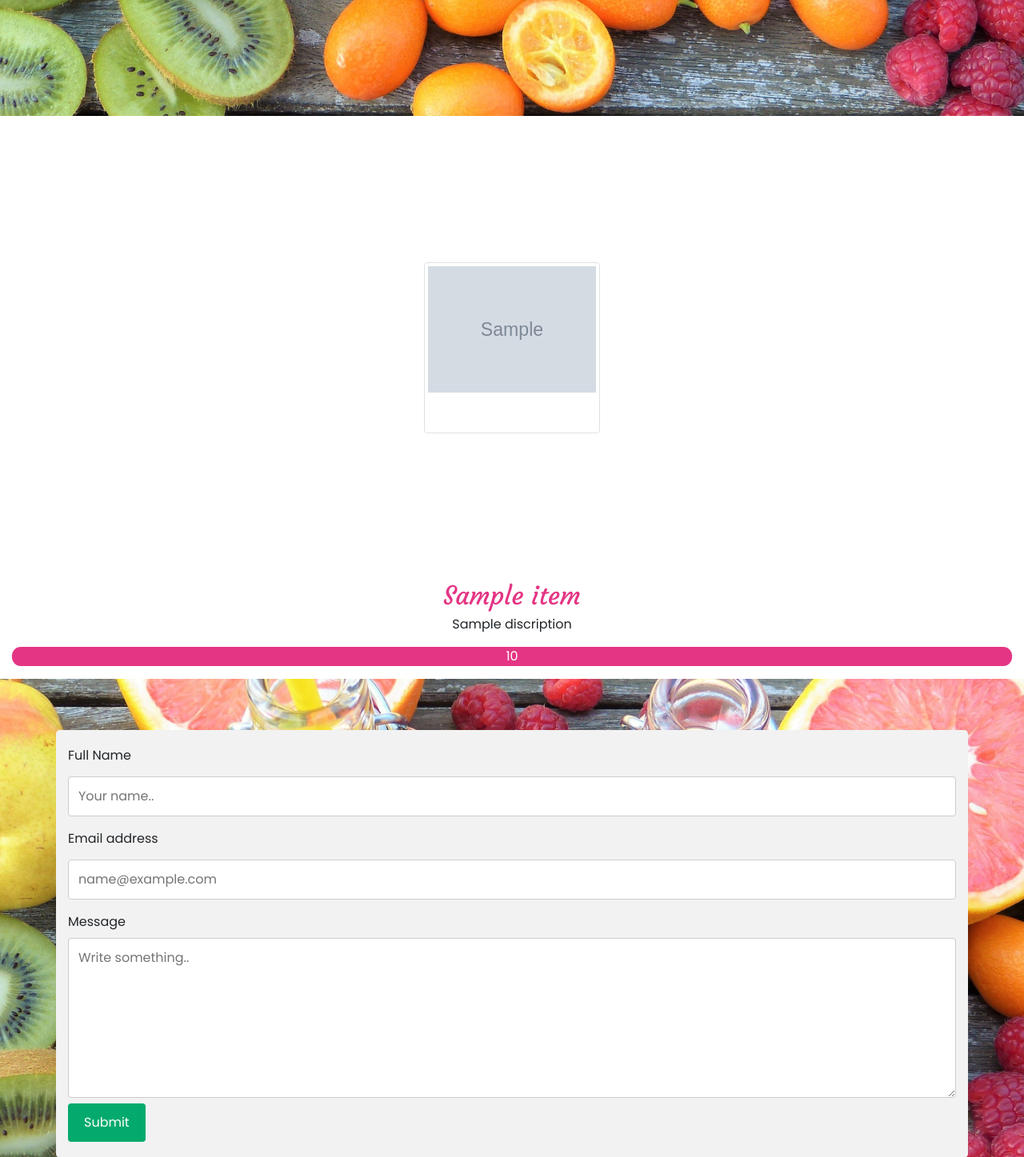
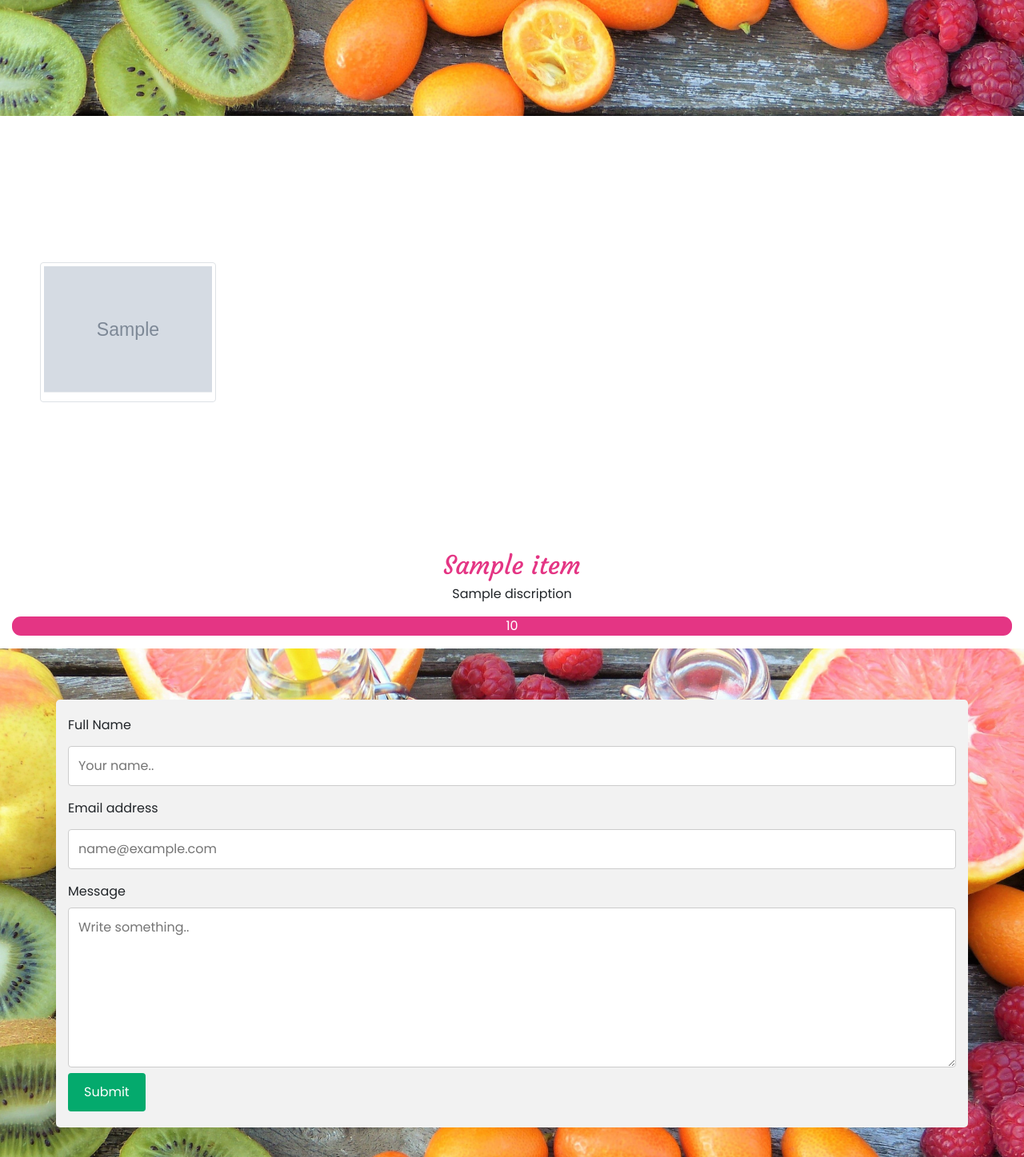
Before and after one commit to efmarcial/Downloader, a Django app: template ytmp/search/templates/search/index.html in a window 1280 px wide. Shown: the part 655-2102 px from the top of the page at 80% size. Run offline with Django 3.2, Linux system fonts and the light colour scheme; the template is opened without the code that fills it: most values are stand-ins (such as "Sample title", 1, 10 or a date in 2020); grey boxes marked "Sample" are stand-in pictures; some libraries are stand-ins or nearby versions.

Commit message:
deploy for production

```diff
--- a/ytmp/search/templates/search/index.html
+++ b/ytmp/search/templates/search/index.html
@@ -92,7 +92,7 @@
       <div class="row " >
       {% csrf_token %}
       {% for results in image %}
-      <div class="col">
+      <div class="col-3">
         <img id='myImg' class='img-fluid img-thumbnail rounded mx-auto d-block' src="{{results.img.url}}" alt="{{results.title}}" title="{{results.title}}" width="220" height="250" style="padding-bottom: 4%;">
 
         </div>
```
